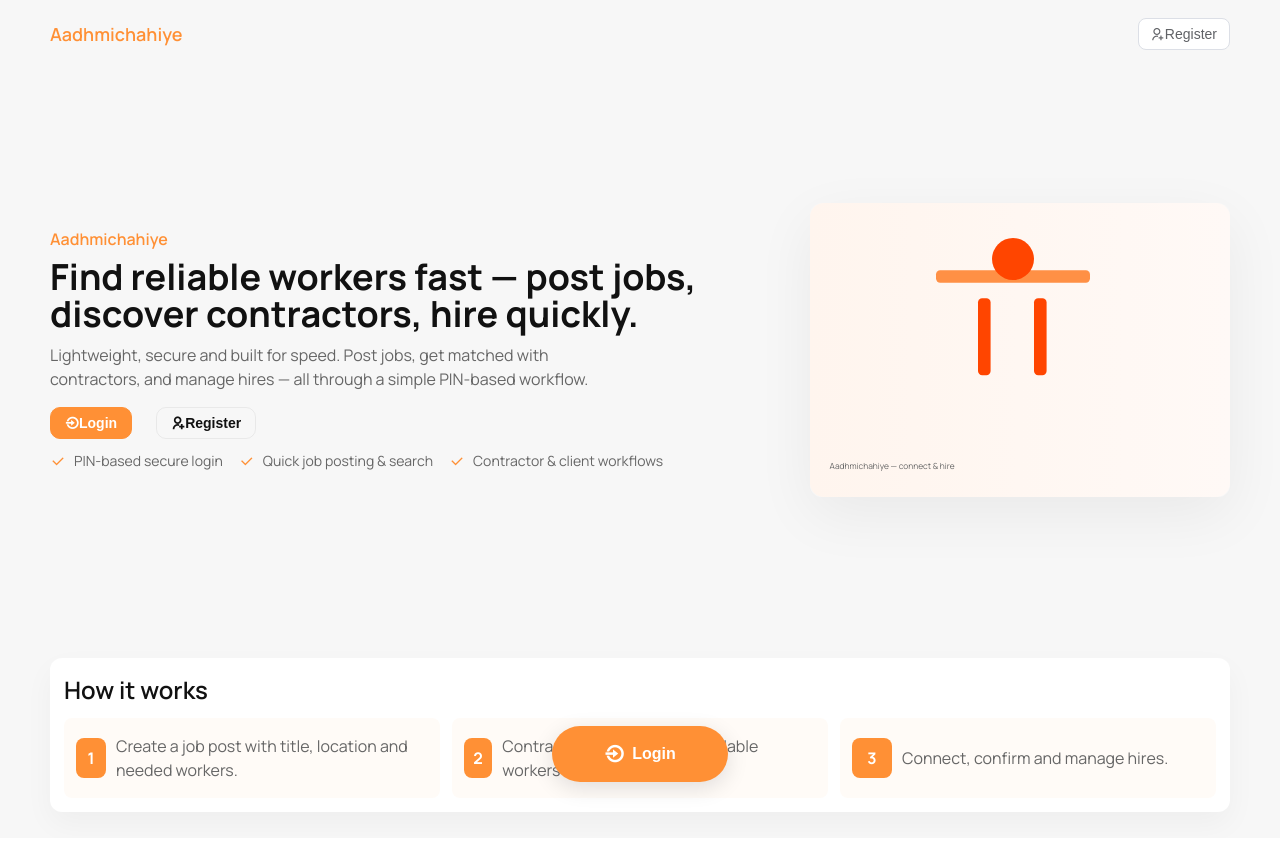
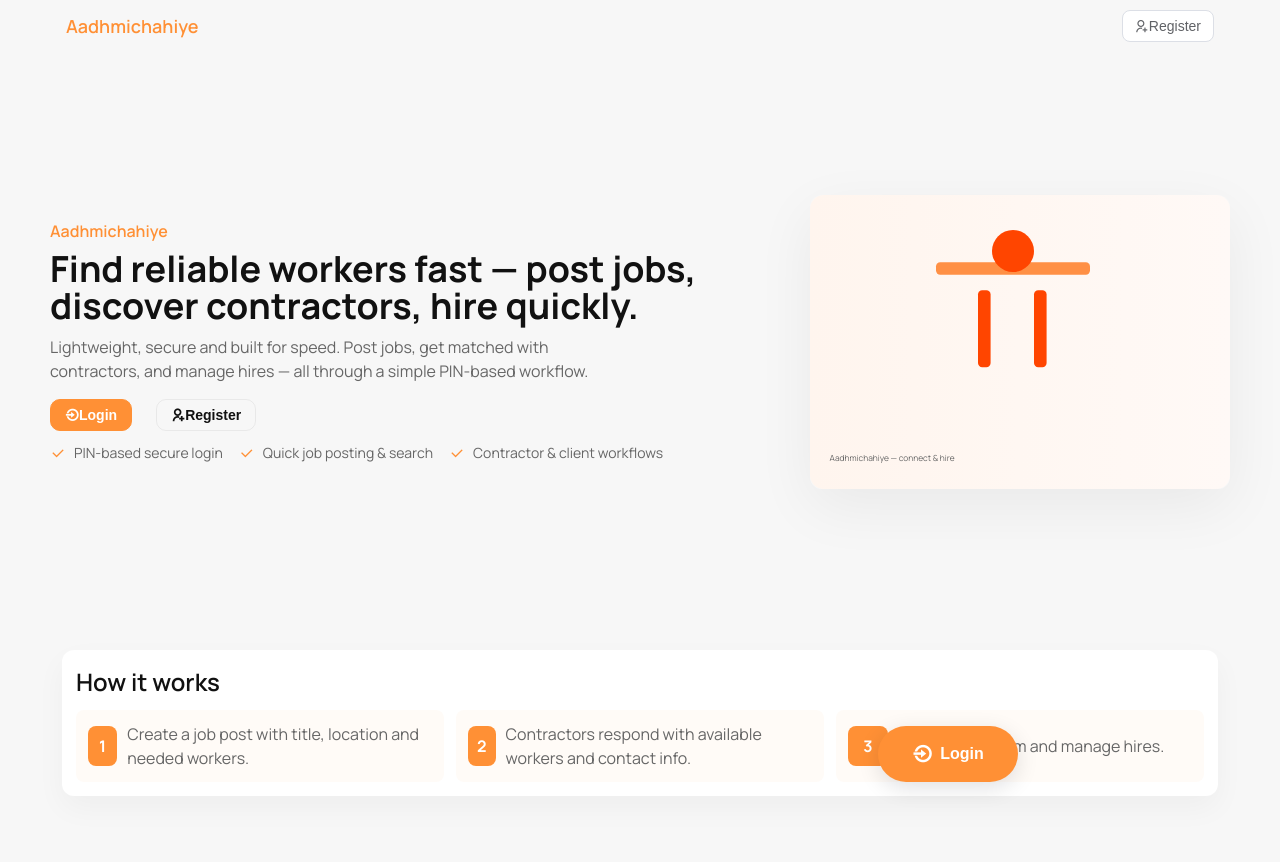
Before and after one commit to aadhmichahiye/prototype-web, a Vue app: page / in a window 1280 px wide. Shown: the top 862 px of the page. Before the commit the page ends 838 px from the top, so only its background shows below. Built offline with nearby package versions, Linux system fonts and the light colour scheme.

Commit message:
home page styling fixes

```diff
--- a/src/assets/sass/views/_home.scss
+++ b/src/assets/sass/views/_home.scss
@@ -7,7 +7,8 @@
   flex-direction: column;
   background: var(--muted-bg, #fafafa);
   color: var(--text-dark);
-  padding: rem(8);
+  padding: 0;
+  box-sizing: border-box;
 
   // header
   .site-header {
@@ -148,6 +149,7 @@
     max-width: 1180px;
     margin: rem(18) auto;
     padding: 0 rem(12);
+    padding-bottom: rem(126);
 
     .card {
       background: var(--white);
@@ -199,7 +201,7 @@
   // Floating Login centered bottom
   .floating-login {
     position: fixed;
-    left: 50%;
+    right: 15%;
     transform: translateX(-50%);
     bottom: rem(18);
     z-index: 3000;
```
